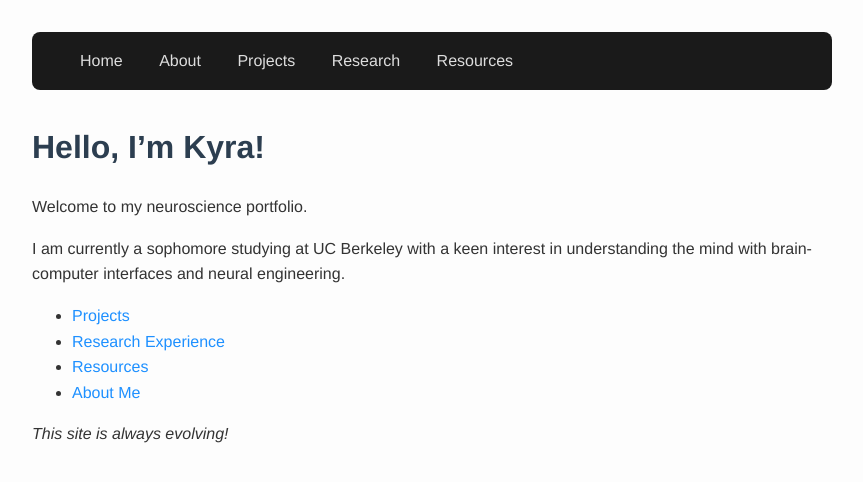
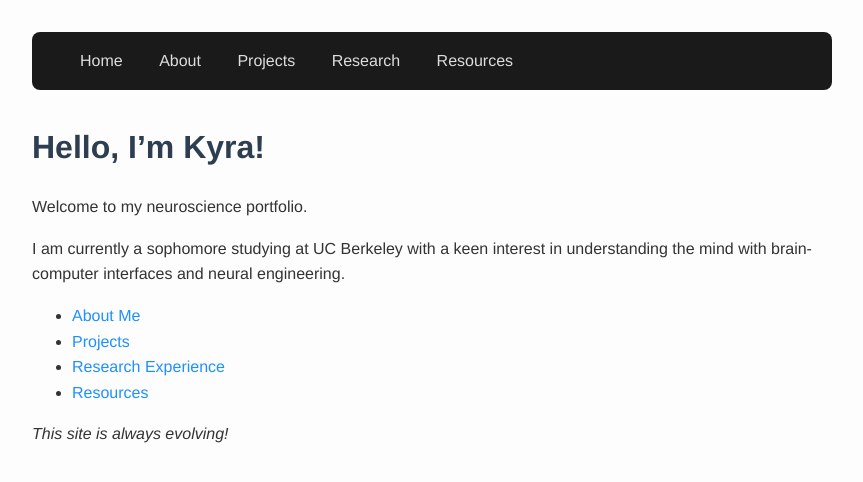
Before and after one commit to ktneuro/ktneuro, a Jekyll site: the page built from index.md, in a window 1280 px wide. Shown: the top 482 px of the page, without its empty margins (208-1071 px from the left). Built offline with Jekyll 4.4.1, drawn with Linux system fonts in a browser that asks for light colours.

```diff
--- a/index.md
+++ b/index.md
@@ -8,9 +8,9 @@ Welcome to my neuroscience portfolio.
 
 I am currently a sophomore studying at UC Berkeley with a keen interest in understanding the mind with brain-computer interfaces and neural engineering.
 
+- [About Me](./about.html)
 - [Projects](./projects.html)
 - [Research Experience](./researchexperience.html)
 - [Resources](./resources.html)
-- [About Me](./about.html)
 
 *This site is always evolving!*
```
